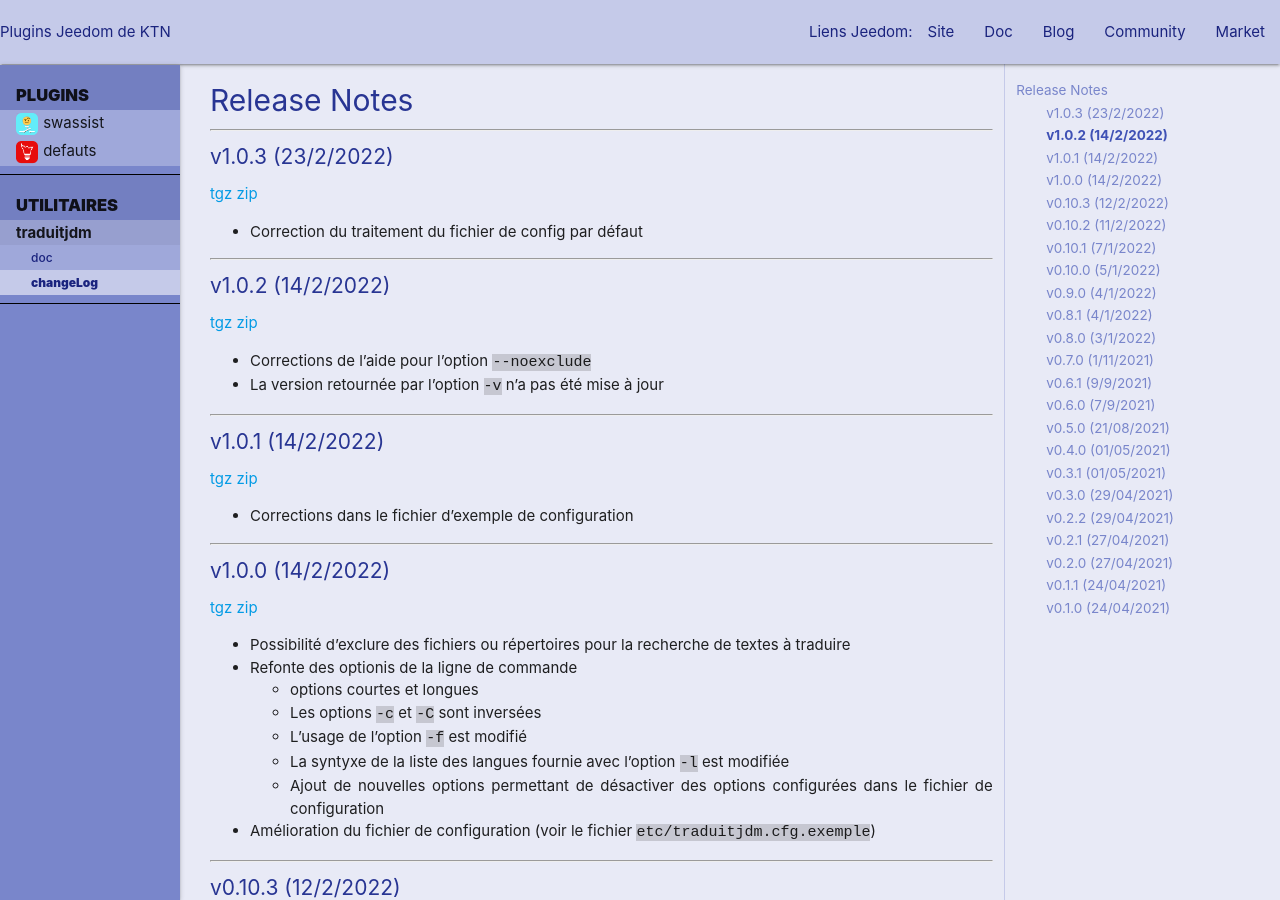
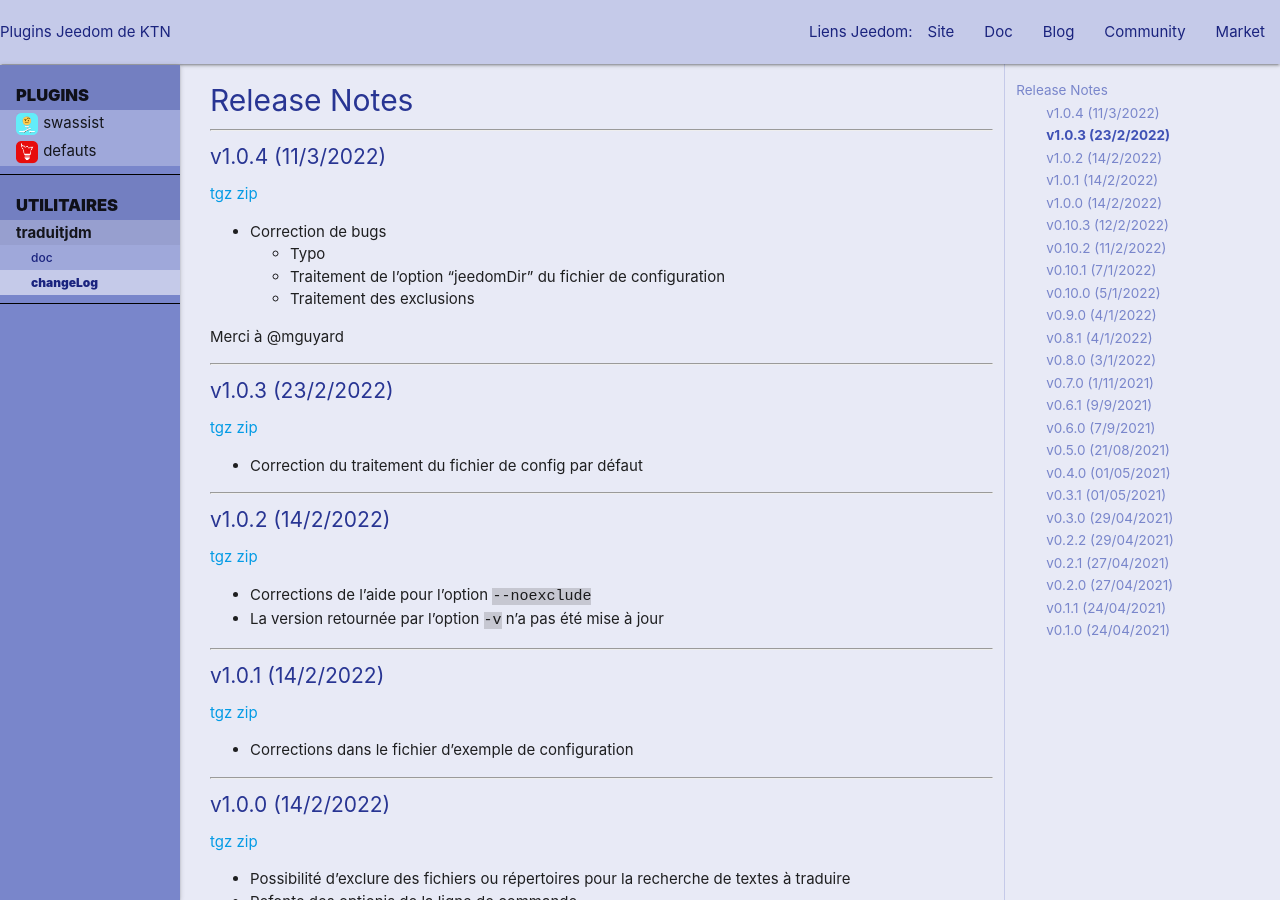
Before and after one commit to ktn001/ktn001.github.io, a Jekyll site: the page built from fr_FR/traduitjdm/release_notes.md, in a window 1280 px wide and 900 px high. Built offline with Jekyll 4.4.1, drawn with Linux system fonts in a browser that asks for light colours; our own code applies the rules of GitHub Pages for plain Markdown files.

Commit message:
release 1.0.4 de traduitjdm

```diff
--- a/fr_FR/traduitjdm/release_notes.md
+++ b/fr_FR/traduitjdm/release_notes.md
@@ -2,6 +2,16 @@
 layout: default
 ---
 # Release Notes
+---
+#### v1.0.4 (11/3/2022)
+[tgz](https://github.com/ktn001/traduitjdm/archive/refs/tags/v1.0.4.tar.gz) [zip](https://github.com/ktn001/traduitjdm/archive/refs/tags/v1.0.4.zip)
+- Correction de bugs
+    - Typo
+    - Traitement de l'option "jeedomDir" du fichier de configuration
+    - Traitement des exclusions
+
+Merci à @mguyard
+
 ---
 #### v1.0.3 (23/2/2022)
 [tgz](https://github.com/ktn001/traduitjdm/archive/refs/tags/v1.0.3.tar.gz) [zip](https://github.com/ktn001/traduitjdm/archive/refs/tags/v1.0.3.zip)
```
